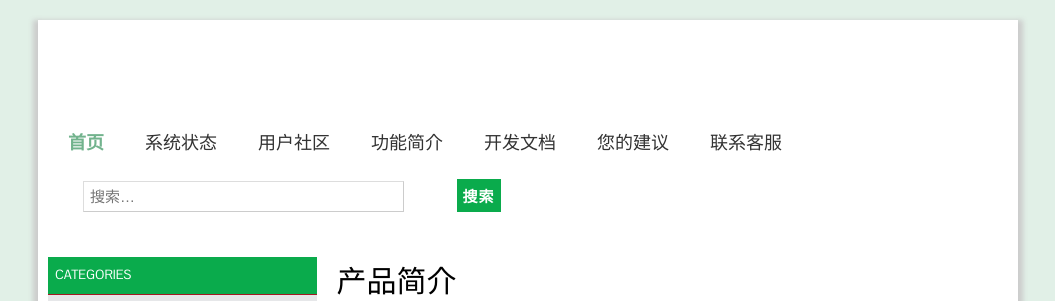
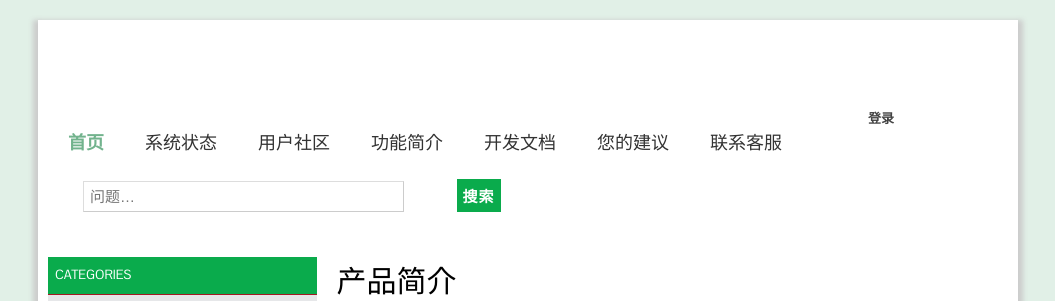
Before and after one commit to dreampivot/slipscloud.github.io, a Jekyll site: the page help/help-index.html, which Jekyll copies as it is, in a window 1280 px wide. Shown: the top 301 px of the page, without its empty margins (112-1167 px from the left). Built offline with Jekyll 4.4.1, drawn with Linux system fonts in a browser that asks for light colours.

Commit message:
Create help-index.html

```diff
--- a/help/help-index.html
+++ b/help/help-index.html
@@ -21,13 +21,15 @@
             <li><a href="api.html">开发文档</a></li>
 	    <li><a href="suggestion.html">您的建议</a></li>
             <li class=""><a href="support.html">联系客服</a></li>
+	 <li class=""><a href="#" style="margin-left: 50px;" class="button">登录</a></li>
+
         </ul>
     </nav>
 
 
      <ul>
        <form method="get" class="searchform" action="#" >
-            <p><input type="search" class="search-field" placeholder="搜索&hellip;" value="" name="s"  size="32"/>
+            <p><input type="search" class="search-field" placeholder="问题&hellip;" value="" name="s"  size="32"/>
 	    <input name="send" style="margin-left: 50px;" class="formbutton" value="搜索" type="submit" /></p>
      </ul>
 
```
